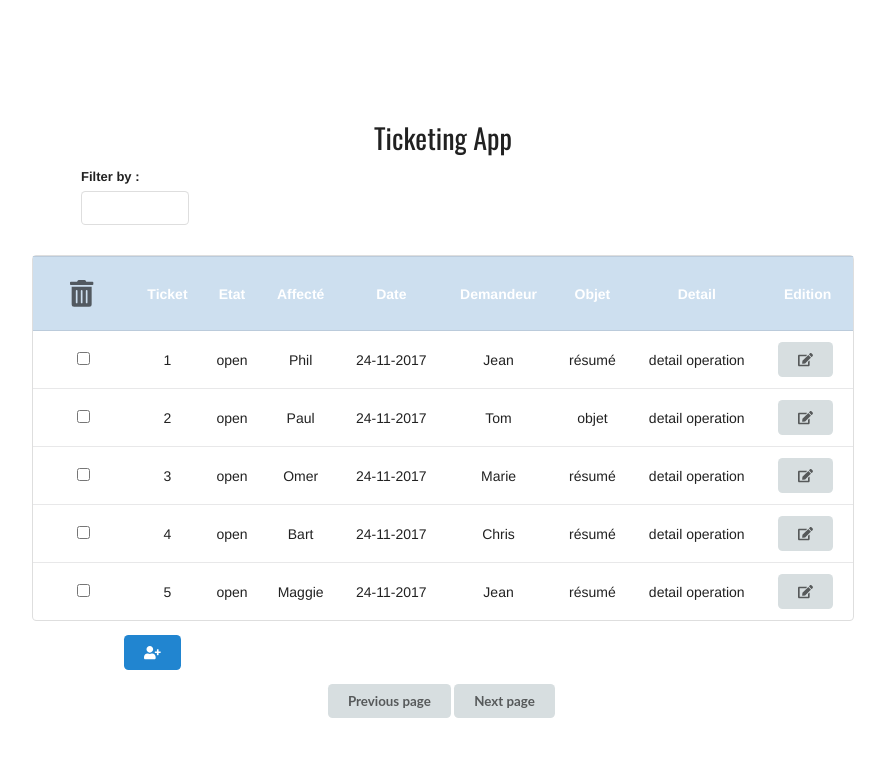
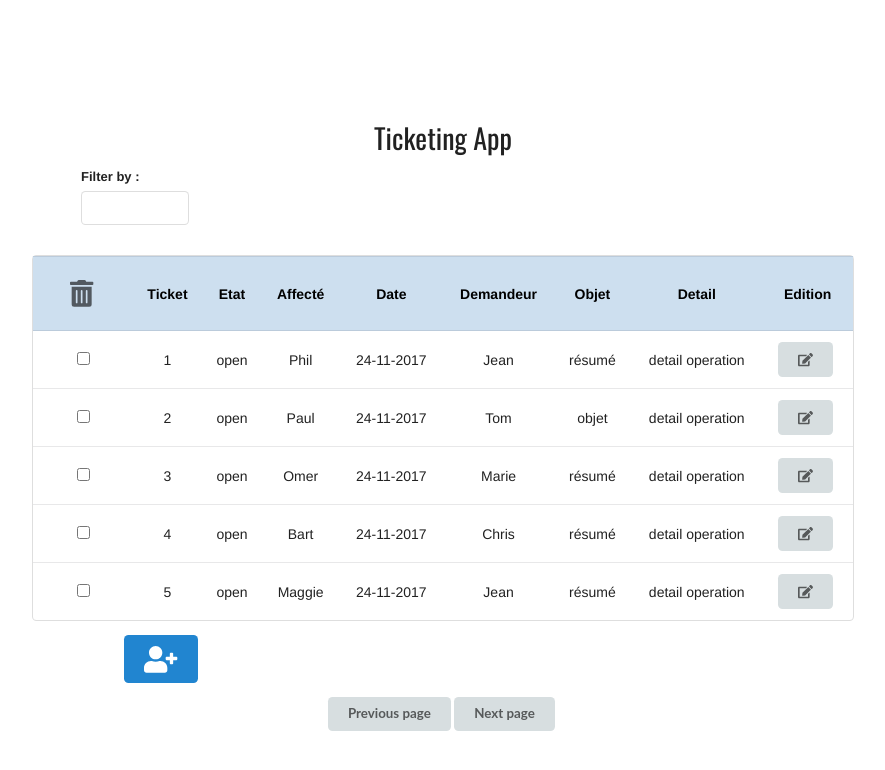
Before and after one commit to kells64000/Projet-vue, a Vue app: page / in a window 1280 px wide. Shown: the top 770 px of the page, without its empty margins (197-1082 px from the left). Built offline with nearby package versions, Linux system fonts and the light colour scheme.

Commit message:
modif css

```diff
--- a/src/assets/css/style.css
+++ b/src/assets/css/style.css
@@ -113,7 +113,7 @@ table thead th {
   cursor: auto;
   background: #cddfef;
   text-align: inherit;
-  color: #FFF;
+  color: #000;
   padding: 0.92857143em 0.78571429em;
   vertical-align: middle !important;
   /*font-style: none;*/
--- a/src/components/Ticket.vue
+++ b/src/components/Ticket.vue
@@ -67,7 +67,7 @@
     </div>
         <p class="btn-center">
           <button type="button" class="floated" @click="showModal">
-            <i class="fas fa-user-plus"></i>
+            <i class="fas fa-user-plus fa-2x"></i>
           </button>
           <modal v-show="isModalVisible" @close="hideModal"/>
         </p>
```
